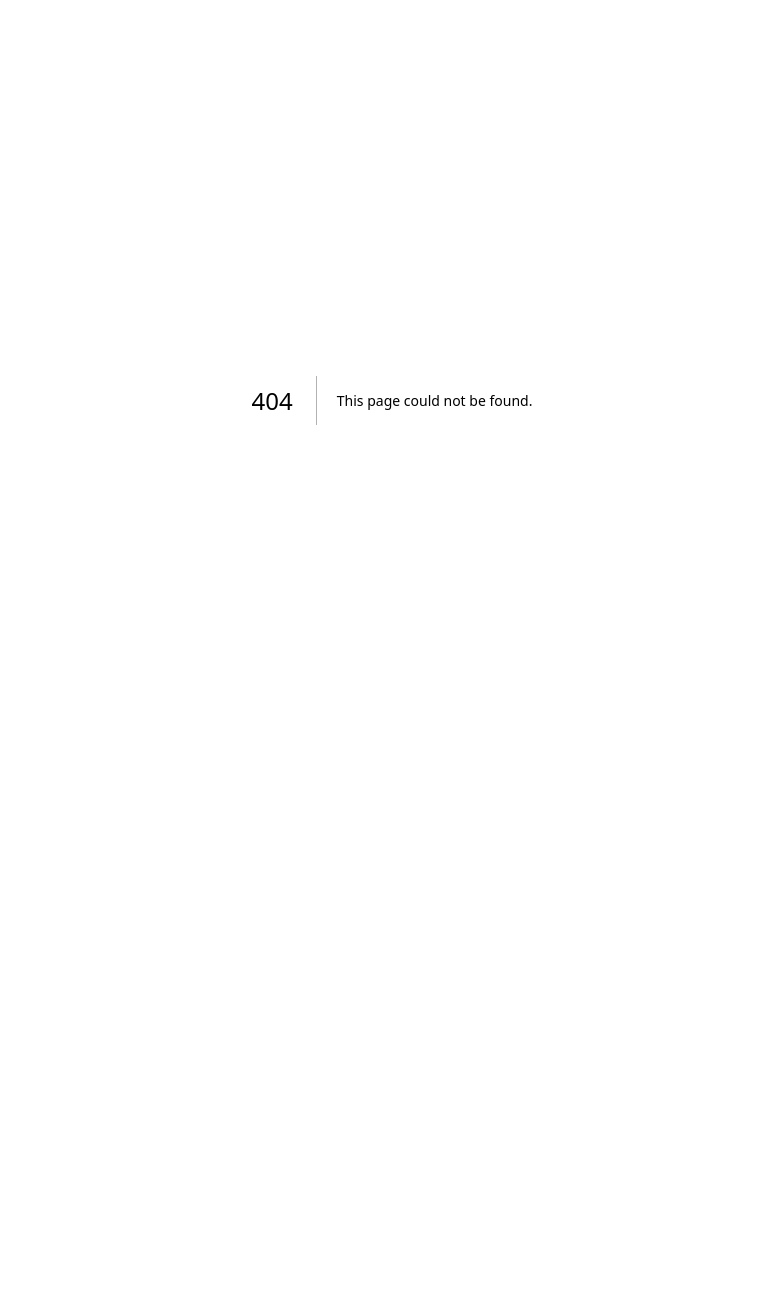
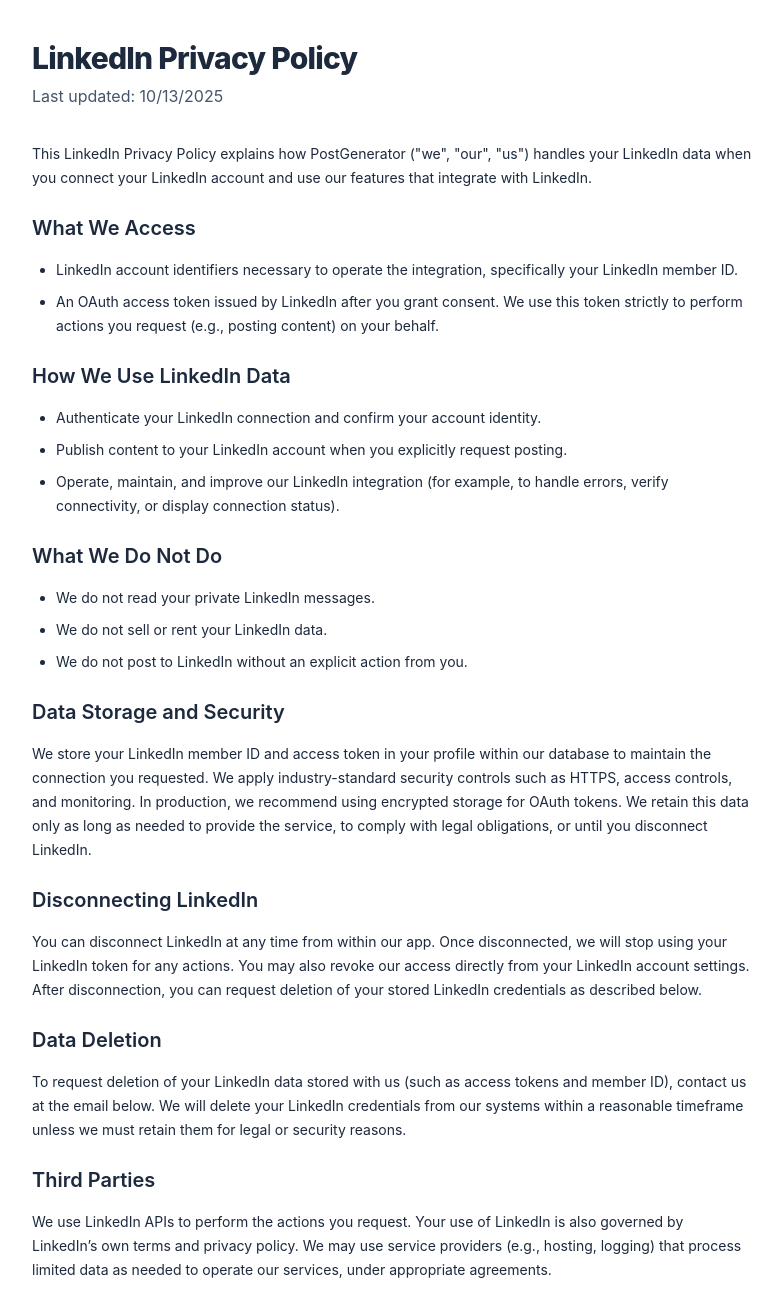
Before and after one commit to Dhruv4878/cantalopue-local, a Next.js app: page /privacy-policy/linkedin in a window 1280 px wide. Before the commit this address had no page. Shown: the top 1297 px of the page, without its empty margins (248-1030 px from the left). Before the commit the page ends 800 px from the top, so only its background shows below. Built offline with nearby package versions, Linux system fonts and the light colour scheme.

Commit message:
privcy-policy and suspense

```diff
--- a/app/businesses/dash/page.jsx
+++ b/app/businesses/dash/page.jsx
@@ -1,5 +1,6 @@
 import Dashboard from "@/components/Contentgenerate/Dashboard";
 import BusinessHeader from "@/components/businesses/logo";
+import { Suspense } from "react";
 
   export default function DashboardPage(  ) {
 
@@ -8,7 +9,9 @@
 
          <BusinessHeader />
            <div className="pt-20" />
-      <Dashboard />
+     <Suspense fallback={<div />}>
+       <Dashboard />
+     </Suspense>
     </>
   );
 }
--- /dev/null
+++ b/app/privacy-policy/linkedin/page.jsx
@@ -0,0 +1,104 @@
+export const metadata = {
+    title: 'LinkedIn Privacy Policy - PostGenerator',
+  };
+
+  export default function LinkedInPrivacyPolicyPage() {
+    return (
+      <main className="max-w-3xl mx-auto px-6 py-10 text-slate-800">
+        <h1 className="text-3xl font-extrabold tracking-tight">LinkedIn Privacy Policy</h1>
+        <p className="text-slate-600 mt-2">Last updated: {new Date().toLocaleDateString()}</p>
+
+        <section className="mt-8 space-y-4 text-sm leading-6">
+          <p>
+            This LinkedIn Privacy Policy explains how PostGenerator ("we", "our", "us")
+            handles your LinkedIn data when you connect your LinkedIn account and use
+            our features that integrate with LinkedIn.
+          </p>
+
+          <h2 className="text-xl font-semibold mt-6">What We Access</h2>
+          <ul className="list-disc pl-6 space-y-2">
+            <li>
+              LinkedIn account identifiers necessary to operate the integration, specifically your
+              LinkedIn member ID.
+            </li>
+            <li>
+              An OAuth access token issued by LinkedIn after you grant consent. We use this token
+              strictly to perform actions you request (e.g., posting content) on your behalf.
+            </li>
+          </ul>
+
+          <h2 className="text-xl font-semibold mt-6">How We Use LinkedIn Data</h2>
+          <ul className="list-disc pl-6 space-y-2">
+            <li>
+              Authenticate your LinkedIn connection and confirm your account identity.
+            </li>
+            <li>
+              Publish content to your LinkedIn account when you explicitly request posting.
+            </li>
+            <li>
+              Operate, maintain, and improve our LinkedIn integration (for example, to handle
+              errors, verify connectivity, or display connection status).
+            </li>
+          </ul>
+
+          <h2 className="text-xl font-semibold mt-6">What We Do Not Do</h2>
+          <ul className="list-disc pl-6 space-y-2">
+            <li>We do not read your private LinkedIn messages.</li>
+            <li>We do not sell or rent your LinkedIn data.</li>
+            <li>We do not post to LinkedIn without an explicit action from you.</li>
+          </ul>
+
+          <h2 className="text-xl font-semibold mt-6">Data Storage and Security</h2>
+          <p>
+            We store your LinkedIn member ID and access token in your profile within our database to
+            maintain the connection you requested. We apply industry-standard security controls such as
+            HTTPS, access controls, and monitoring. In production, we recommend using encrypted storage
+            for OAuth tokens. We retain this data only as long as needed to provide the service, to
+            comply with legal obligations, or until you disconnect LinkedIn.
+          </p>
+
+          <h2 className="text-xl font-semibold mt-6">Disconnecting LinkedIn</h2>
+          <p>
+            You can disconnect LinkedIn at any time from within our app. Once disconnected, we will stop
+            using your LinkedIn token for any actions. You may also revoke our access directly from your
+            LinkedIn account settings. After disconnection, you can request deletion of your stored
+            LinkedIn credentials as described below.
+          </p>
+
+          <h2 className="text-xl font-semibold mt-6">Data Deletion</h2>
+          <p>
+            To request deletion of your LinkedIn data stored with us (such as access tokens and member ID),
+            contact us at the email below. We will delete your LinkedIn credentials from our systems within a
+            reasonable timeframe unless we must retain them for legal or security reasons.
+          </p>
+
+          <h2 className="text-xl font-semibold mt-6">Third Parties</h2>
+          <p>
+            We use LinkedIn APIs to perform the actions you request. Your use of LinkedIn is also governed by
+            LinkedIn’s own terms and privacy policy. We may use service providers (e.g., hosting, logging) that
+            process limited data as needed to operate our services, under appropriate agreements.
+          </p>
+
+          <h2 className="text-xl font-semibold mt-6">Children’s Data</h2>
+          <p>
+            Our services are not directed to children under the age of 13 (or other age as required by local law),
+            and we do not knowingly collect personal information from children.
+          </p>
+
+          <h2 className="text-xl font-semibold mt-6">Changes to This Policy</h2>
+          <p>
+            We may update this LinkedIn Privacy Policy from time to time. We will update the “Last updated” date
+            above when changes occur. Your continued use of our LinkedIn features after changes constitutes acceptance
+            of the updated policy.
+          </p>
+
+          <h2 className="text-xl font-semibold mt-6">Contact</h2>
+          <p>
+            If you have questions or requests related to this LinkedIn Privacy Policy, please contact:
+            <br />
+            <span className="font-medium">Email:</span> support@postgenerator.example
+          </p>
+        </section>
+      </main>
+    );
+  }
--- /dev/null
+++ b/app/privacy-policy/page.jsx
@@ -0,0 +1,76 @@
+export const metadata = {
+    title: 'Privacy Policy - PostGenerator',
+  };
+
+  export default function PrivacyPolicyPage() {
+    return (
+      <main className="max-w-3xl mx-auto px-6 py-10 text-slate-800">
+        <h1 className="text-3xl font-extrabold tracking-tight">Privacy Policy</h1>
+        <p className="text-slate-600 mt-2">Last updated: {new Date().toLocaleDateString()}</p>
+
+        <section className="mt-8 space-y-4 text-sm leading-6">
+          <p>
+            This policy explains how PostGenerator ("we", "our", "us") collects, uses, and protects
+            your information when you use our website and services.
+          </p>
+
+          <h2 className="text-xl font-semibold mt-6">Information We Collect</h2>
+          <ul className="list-disc pl-6 space-y-2">
+            <li>Account details such as name and email to create and authenticate your account.</li>
+            <li>Content you generate in the app (captions, hashtags, images) to provide the service.</li>
+            <li>
+              Social platform tokens and IDs (e.g., Facebook Page ID, Instagram Business Account ID,
+              access tokens) strictly for posting to your connected accounts at your request.
+            </li>
+            <li>Usage and device information to improve performance and security.</li>
+          </ul>
+
+          <h2 className="text-xl font-semibold mt-6">How We Use Your Information</h2>
+          <ul className="list-disc pl-6 space-y-2">
+            <li>Authenticate you and maintain your session.</li>
+            <li>Generate captions, hashtags, and images per your prompts.</li>
+            <li>Publish content to your selected social accounts only when you request it.</li>
+            <li>Operate, maintain, and improve our services.</li>
+          </ul>
+
+          <h2 className="text-xl font-semibold mt-6">Data Sharing</h2>
+          <p>
+            We do not sell your data. We share data only with service providers and social platforms
+            (e.g., Meta APIs) as needed to deliver requested actions, and as required by law.
+          </p>
+
+          <h2 className="text-xl font-semibold mt-6">Data Security & Retention</h2>
+          <p>
+            We use HTTPS, access controls, and industry practices to protect your data. We retain data
+            only as long as necessary to provide the service or comply with legal requirements. You may
+            disconnect social accounts at any time.
+          </p>
+
+          <h2 className="text-xl font-semibold mt-6">Your Rights</h2>
+          <p>
+            You may request access, correction, or deletion of your personal data. If you disconnect a
+            social account, we will stop using its tokens for publishing.
+          </p>
+
+          <h2 className="text-xl font-semibold mt-6">Data Deletion Requests</h2>
+          <p>
+            To request deletion of your data, contact us at the email below. We will respond within a
+            reasonable timeframe and delete account-associated data unless we must retain it for legal
+            reasons.
+          </p>
+
+          <h2 className="text-xl font-semibold mt-6">Contact</h2>
+          <p>
+            If you have questions about this policy or our practices, please contact:
+            <br />
+            <span className="font-medium">Email:</span> support@postgenerator.example
+          </p>
+
+          <p className="text-slate-500 mt-6 text-xs">
+            This policy may be updated from time to time. Continued use of the service constitutes
+            acceptance of any changes.
+          </p>
+        </section>
+      </main>
+    );
+  }
```
